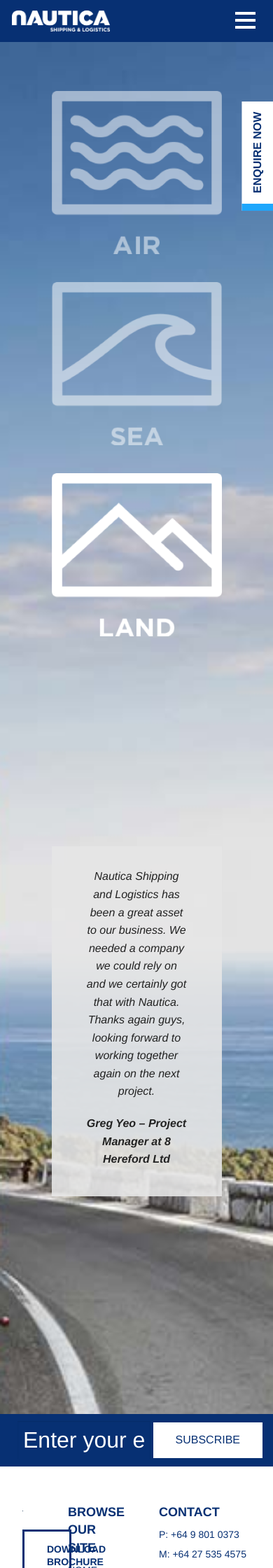
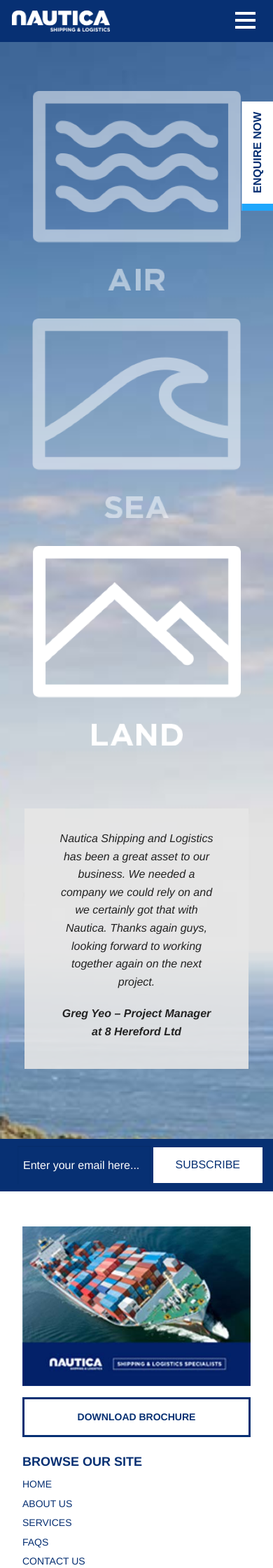
Before and after one commit to chrisgreeff/nautica, a Jekyll site: the page built from index.html, in a window 390 px wide. Shown: the top 2240 px of the page at 70% size. Built offline with Jekyll 4.4.1, drawn with Linux system fonts in a browser that asks for light colours.

Commit message:
Added brochure to download.

```diff
--- a/_includes/enquire-now.html
+++ b/_includes/enquire-now.html
@@ -45,7 +45,7 @@
           Eastridge, Auckland, NZ
         </p>
         <p class="na-contact-copy">
-          Phone: +64 9 801 0373<br>
+          <a href="tel:+64 9 801 0373">Phone: +64 9 801 0373</a><br>
           Email: <a href="mailto:info@nauticashipping.co.nz">info@nauticashipping.co.nz</a>
         </p>
       </div>
@@ -112,7 +112,7 @@
           Eastridge, Auckland, NZ
         </p>
         <p class="na-contact-copy">
-          Phone: +64 9 801 0373<br>
+          <a href="tel:+64 9 801 0373">Phone: +64 9 801 0373</a><br>
           Email: <a href="mailto:info@nauticashipping.co.nz">info@nauticashipping.co.nz</a>
         </p>
       </div>
--- a/_includes/footer.html
+++ b/_includes/footer.html
@@ -2,22 +2,22 @@
   <section class="na-footer-subscribe">
     <div class="row">
       <div class="column">
-        <form class="na-footer-form">
-          <input class="na-footer-input" placeholder="Enter your email here...">
-          <button class="na-footer-form-button">Subscribe</button>
+        <form action="http://formspree.io/kalemhall@gmail.com" method="POST" class="na-footer-form">
+          <input type="email" name="Please put me on the mailchimp mailing list, I'm keen to keep up-to-date with what Nautica is doing." class="na-footer-input" placeholder="Enter your email here...">
+          <button type="hidden" name="_next" value="http://0.0.0.0:4000/nautica/subscribed/" class="na-footer-form-button">Subscribe</button>
         </form>
       </div>
     </div>
   </section>
   <section class="na-footer-main">
     <div class="row">
-      <div class="small-2 large-4 columns na-footer-download">
+      <div class="large-4 columns na-footer-download">
         <a href="#">
           <img src="{{ "/images/download-brochure.jpg" | prepend: site.baseurl }}" />
         </a>
-        <button class="download-brochure"><a href="#">DOWNLOAD BROCHURE</a></button>
+        <button class="download-brochure"><a target="_blank" href="{{ "/downloads/nautica-brochure.pdf" | prepend: site.baseurl }}">DOWNLOAD BROCHURE</a></button>
       </div>
-      <div class="small-4 large-4 columns">
+      <div class="large-4 columns">
         <h2>BROWSE OUR SITE</H2>
         <p><a href="/nautica/">HOME</a></p>
         <p><a href="/nautica/about-us/">ABOUT US</a></p>
@@ -26,16 +26,16 @@
         <p><a data-reveal-id="contactUs">CONTACT US</a></p>
         <p class="na-copywrite">&#169; NAUTICA SHIPPING LTD 2015</p>
       </div>
-      <div class="small-6 large-4 columns">
+      <div class="large-4 columns">
         <h2>CONTACT</h2>
-        <p>P: +64 9 801 0373</p>
-        <p>M: +64 27 535 4575</p>
+        <p><a href="tel:+64 9 801 0373">P: +64 9 801 0373</a></p>
+        <p><a href="tel:+64 27 535 4575">M: +64 27 535 4575</a></p>
         <p>E: <a href="mailto:info@nauticashipping.co.nz">info@nauticashipping.co.nz</a></p>
         <div class="social-icons">
           <a href="#"><img src="{{ "/images/facebook.png" | prepend: site.baseurl }}" alt="" /></a>
           <a href="#"><img src="{{ "/images/linkedin.png" | prepend: site.baseurl }}" alt="" /></a>
-          <a href="#"><img src="{{ "/images/email.png" | prepend: site.baseurl }}" alt="" /></a>
-          <a href="#"><img src="{{ "/images/phone.png" | prepend: site.baseurl }}" alt="" /></a>
+          <a href="mailto:info@nauticashipping.co.nz"><img src="{{ "/images/email.png" | prepend: site.baseurl }}" alt="" /></a>
+          <a href="tel:+64 9 801 0373"><img src="{{ "/images/phone.png" | prepend: site.baseurl }}" alt="" /></a>
         </div>
       </div>
     </div>
--- a/_sass/_content.scss
+++ b/_sass/_content.scss
@@ -32,5 +32,17 @@
 }
 
 @media (max-width: 1000px) {
-  .na-content { height: calc(100% - #{$topbar-responsive-height}); }
+  .na-content {
+    height: calc(100% - #{$topbar-responsive-height});
+    padding: 20px;
+  }
+  footer {
+    margin: 0 -20px;
+  }
+  .row-first {
+    width: 100% !important;
+  }
+  .na-footer-input {
+    font-size: 16px !important;
+  }
 }
--- a/_sass/_footer.scss
+++ b/_sass/_footer.scss
@@ -87,3 +87,20 @@
     color: white !important;
   }
 }
+
+
+@media (max-width: 1000px) {
+  .na-content {
+    height: calc(100% - #{$topbar-responsive-height});
+    padding: 20px;
+  }
+  footer {
+    margin: 0 -20px;
+  }
+  .row-first {
+    width: 100% !important;
+  }
+  .na-footer-input {
+    font-size: 16px !important;
+  }
+}
--- /dev/null
+++ b/subscribed/index.html
@@ -0,0 +1,5 @@
+---
+layout: default
+title: message
+---
+Your are now subscribed to our mailing list.
```
Also changed, not shown: 1 other file.
